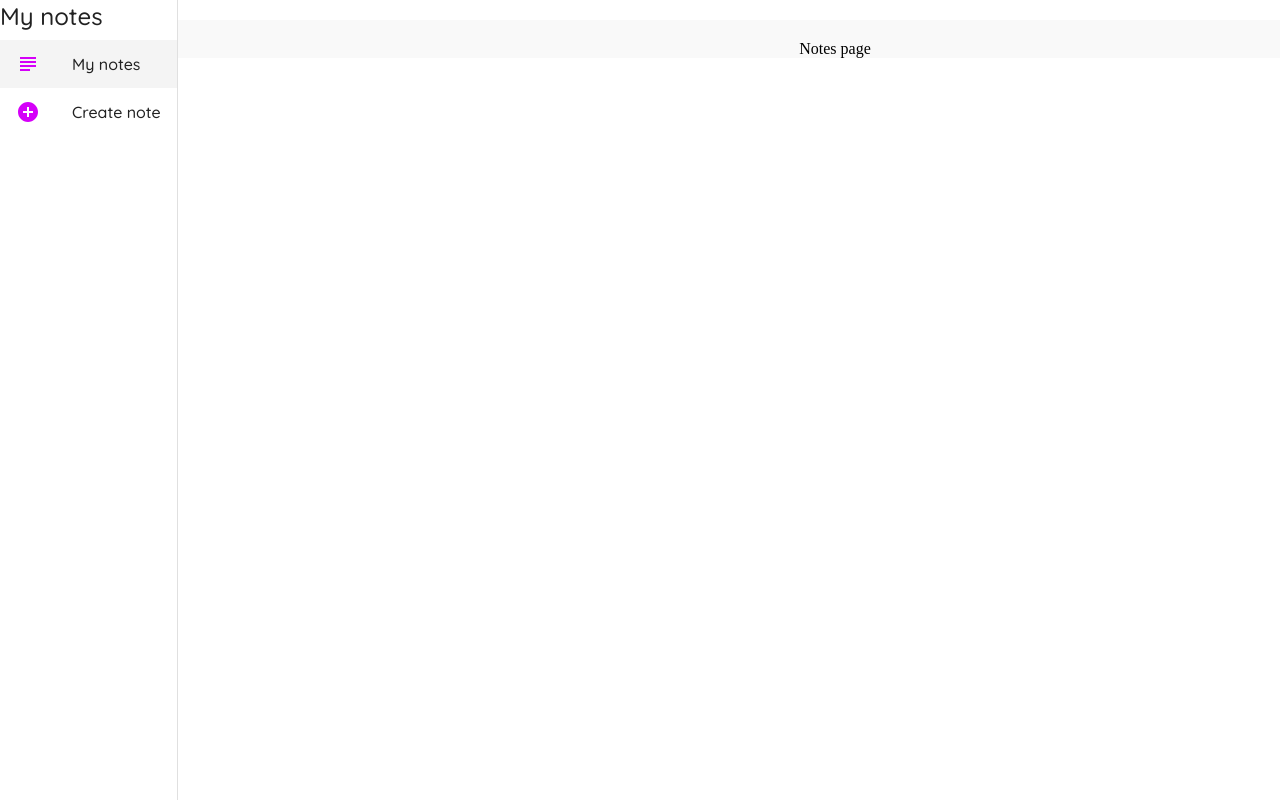
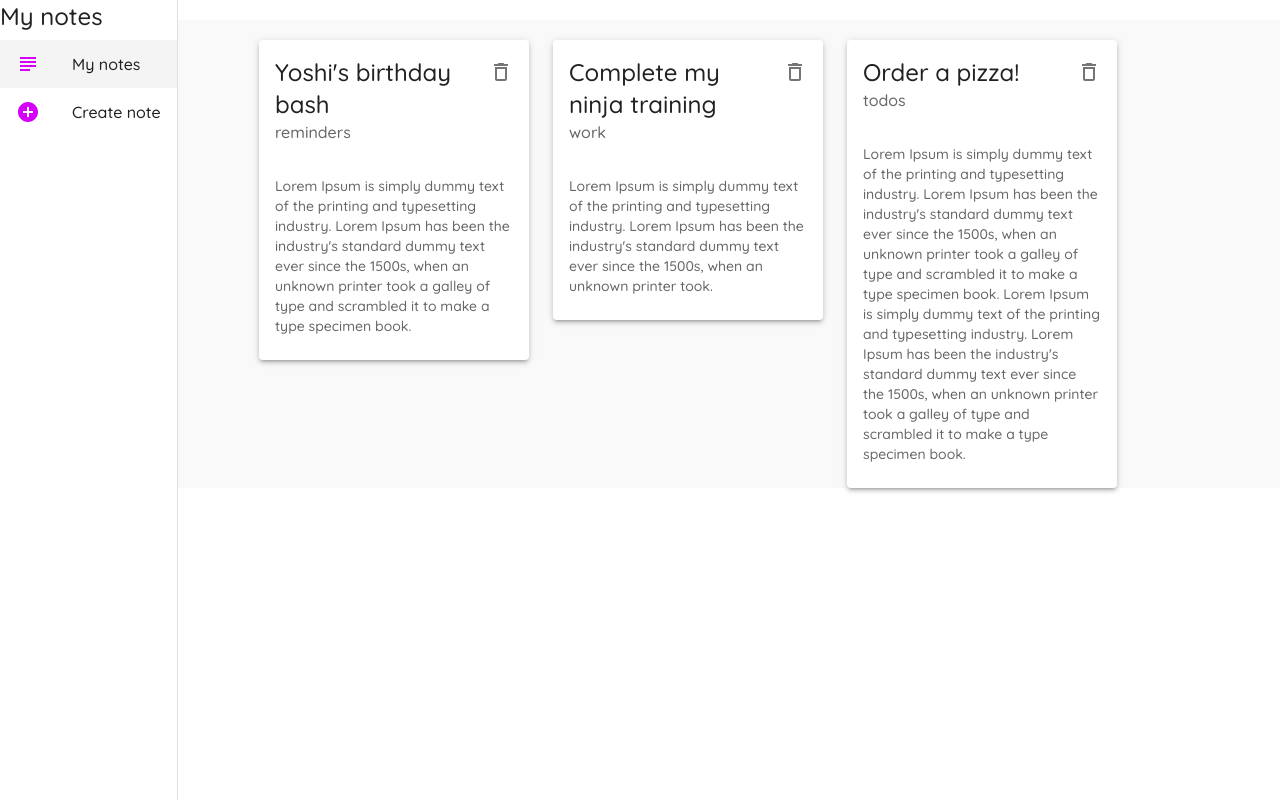
Before and after one commit to GeniaPiano/MUI-practising, a React (Vite) app: page / in a window 1280 px wide. Shown: the top 800 px of the page. Built offline with nearby package versions, Linux system fonts and the light colour scheme; data requests are answered from the project's data file.

Commit message:
added NoteCard

```diff
--- /dev/null
+++ b/src/components/NoteCard.jsx
@@ -0,0 +1,26 @@
+import {Card, CardContent, CardHeader, IconButton, Typography} from "@mui/material";
+import {DeleteOutlined} from "@mui/icons-material";
+
+export default function NoteCard({note, handleDelete}) {
+    return (
+        <div>
+            <Card elevation={3}>
+                <CardHeader
+                    action={
+                    <IconButton onClick={() => handleDelete(note.id)}>
+                        <DeleteOutlined />
+                    </IconButton>
+                    }
+                    title={note.title}
+                    subheader={note.category}
+                />
+
+                <CardContent>
+                    <Typography variant="body2" color="textSecondary">
+                        {note.details}
+                    </Typography>
+                </CardContent>
+            </Card>
+        </div>
+    )
+}
--- a/src/pages/Notes.jsx
+++ b/src/pages/Notes.jsx
@@ -1,9 +1,43 @@
-import React from 'react'
+import React, {useEffect, useState} from 'react'
+import {Container, Grid, Paper} from "@mui/material";
+import NoteCard from "../components/NoteCard.jsx";
 
 export default function Notes() {
-  return (
-    <div>
-      Notes page
-    </div>
-  )
+    const [notes, setNotes] = useState([])
+    const handleDelete = async (id) => {
+        await fetch('http://localhost:8800/notes/' + id, {
+            method: 'DELETE'
+        })
+        const newNotes = notes.filter(note => note.id !== id)
+        setNotes(newNotes);
+    }
+
+    useEffect(() => {
+        (async () => {
+            try {
+                const res = await fetch(`http://localhost:8800/notes`);
+                const data = await res.json();
+                await setNotes(data)
+            } catch (err) {
+                console.log(err)
+            }
+        })();
+    }, [])
+
+
+
+
+    return (
+        <Container>
+
+            <Grid container spacing={3}>
+                {notes.map(note => (
+                    <Grid item key={note.id} xs={12} sm={6} md={3}>
+                        <NoteCard note={note} handleDelete={handleDelete}/>
+                    </Grid>
+                ))}
+            </Grid>
+
+        </Container>
+    )
 }
```
